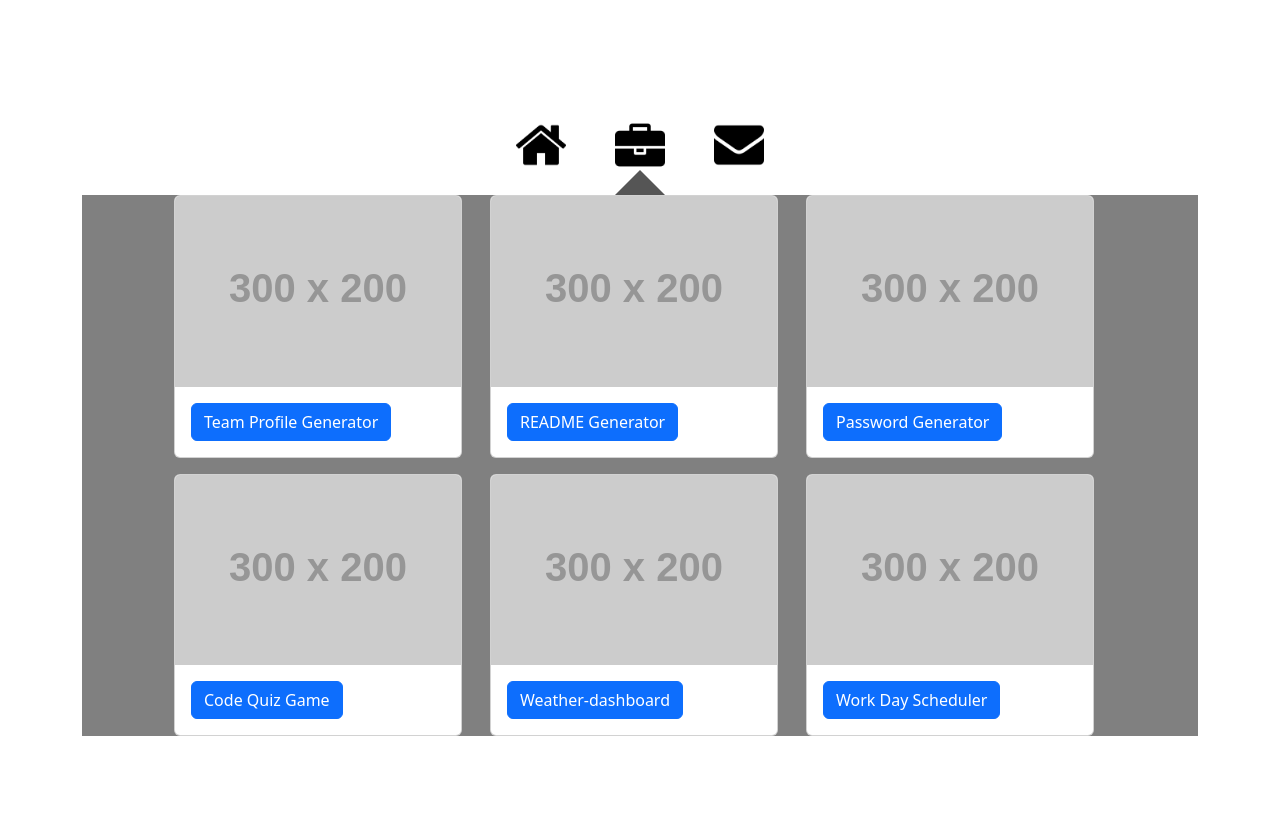
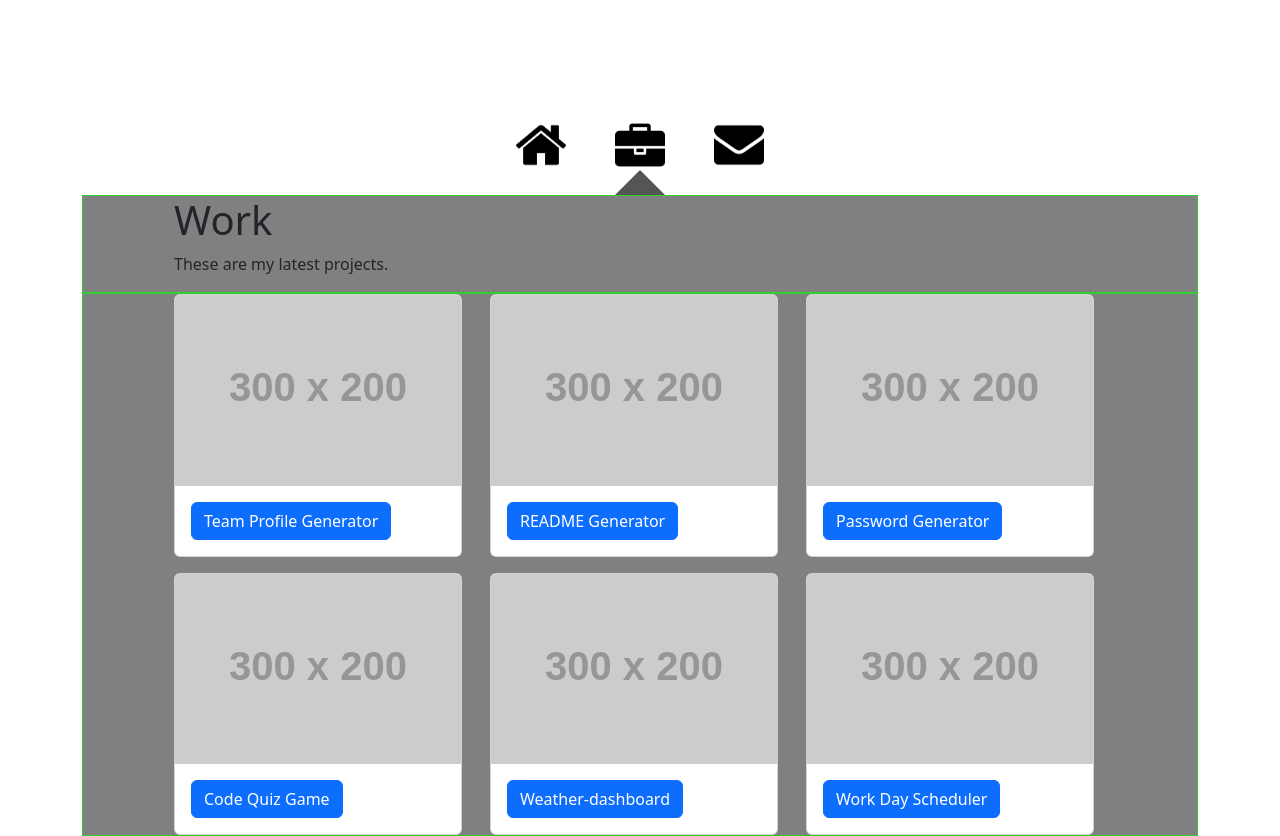
Before and after one commit to Adrian-Kosnik/personal-portfolio, a React (Create React App) app: page /ProjectGallery in a window 1280 px wide. Before the commit the page ends 800 px from the top, so only its background shows below. Built offline with nearby package versions, Linux system fonts and the light colour scheme.

Commit message:
I have aligned the projectGallety title section to the project card grid.

```diff
--- a/src/App.css
+++ b/src/App.css
@@ -5,6 +5,7 @@
   gap: 1rem;
   justify-content: center; /* Center horizontally */
   align-items: center; /* Center vertically */
+  border: 1px limegreen solid;
 }
 
 /* @media screen and (min-width: 768px) {
@@ -162,7 +163,20 @@
 .Background {
   background-color: grey;
   padding: 0 !important;
+}
+
+.outerHomeContainer {
   display: flex;
   justify-content: space-between;
   align-items: center;
 }
+
+.project-title-container {
+  width: 100%;
+  display: grid;
+  grid-template-columns: repeat(3, 300px);
+  gap: 1rem;
+  justify-content: center; /* Center horizontally */
+  align-items: center; /* Center vertically */
+  border: 1px limegreen solid;
+}
--- a/src/Pages/Home.js
+++ b/src/Pages/Home.js
@@ -4,15 +4,15 @@ import Background from "../Wrapper/Background";
 function Home() {
     return (
         <>
-            <Background className="">
-            {/* <div className="container homeContainer col-10"> */}
-                <div className="titleContainer">
-                    <h1>Adrian Kosnik</h1>
-                    <h2>Junior Web Developer</h2>
-                    <h3>That builds things for the internet.</h3>
+            <Background>
+                <div className="outerHomeContainer">
+                    <div className="titleContainer">
+                        <h1>Adrian Kosnik</h1>
+                        <h2>Junior Web Developer</h2>
+                        <h3>That builds things for the internet.</h3>
+                    </div>
+                    <img className="portrait" src={require("../assets/images/adriankosnik-photo-small.JPG")} />
                 </div>
-                <img className="portrait" src={require("../assets/images/adriankosnik-photo-small.JPG")} />
-            {/* </div> */}
             </Background>
         </>
     );
--- a/src/Pages/ProjectGallery.js
+++ b/src/Pages/ProjectGallery.js
@@ -7,6 +7,14 @@ function ProjectGallery() {
   return (
     <>
       <Background>
+        <div className="project-title-container">
+          <div>
+            <h1>Work</h1>
+            <p>These are my latest projects.</p>
+          </div>
+          <div className="col-2"></div>
+          <div className="col-2"></div>
+        </div>
         <div className="project-gallery">
           {projects.map((p) => {
             return (
```
